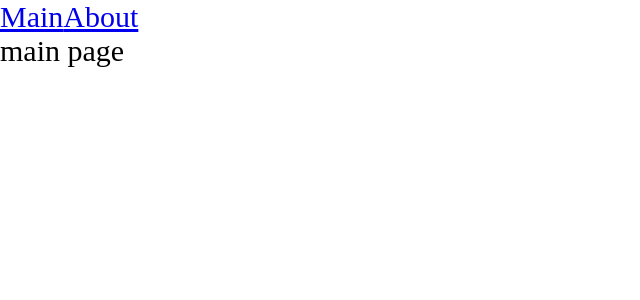
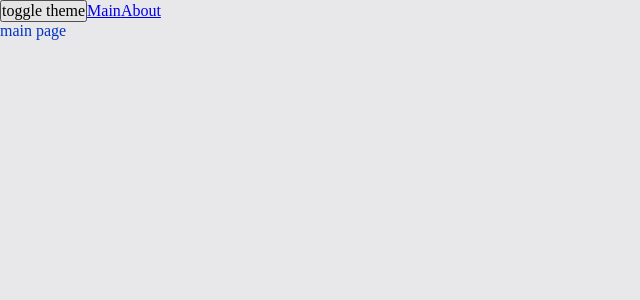
Before and after one commit to GreennPingvin/production-project, a React app: page / in a window 1280 px wide. Shown: the top 300 px of the page, without its empty margins (0-640 px from the left). Built offline with nearby package versions, Linux system fonts and the light colour scheme.

Commit message:
add themes

```diff
--- a/src/App.tsx
+++ b/src/App.tsx
@@ -1,14 +1,18 @@
-import React, { Suspense } from 'react'
-import Counter from './components/Counter'
-import './index.scss'
+import { Suspense } from 'react'
 import { Route, Routes } from 'react-router-dom'
 import { Link } from 'react-router-dom'
+
+import './styles/index.scss'
 import { MainPageAsync } from './pages/MainPage/MainPage.async'
 import { AboutPageAsync } from './pages/AboutPage/AboutPage.async'
+import { useTheme } from './theme/useTheme'
 
 const App = () => {
+  const { theme, toggleTheme } = useTheme()
+
   return (
-    <div className='app'>
+    <div className={`app ${theme}`}>
+      <button onClick={toggleTheme}>toggle theme</button>
       <Link to='/'>Main</Link>
       <Link to='/about'>About</Link>
       <Suspense fallback={<div>Loading...</div>}>
--- a/src/index.scss
+++ /dev/null
@@ -1,9 +0,0 @@
-* {
-  margin: 0;
-  padding: 0;
-  box-sizing: border-box;
-}
-
-.app {
-  font-size: 30px;
-}
--- a/src/index.tsx
+++ b/src/index.tsx
@@ -1,10 +1,13 @@
 import { BrowserRouter } from 'react-router-dom'
 import App from './App'
 import ReactDOM from 'react-dom/client'
+import ThemeProvider from './theme/ThemeProvider'
 
 const root = ReactDOM.createRoot(document.querySelector('#root'))
 root.render(
   <BrowserRouter>
-    <App />
+    <ThemeProvider>
+      <App />
+    </ThemeProvider>
   </BrowserRouter>
 )
--- /dev/null
+++ b/src/styles/index.scss
@@ -0,0 +1,11 @@
+@import './reset';
+@import './variables/global';
+@import './themes/default.scss';
+@import './themes/dark.scss';
+
+.app {
+  font: var(--font-m);
+  background-color: var(--bg-color);
+  color: var(--primary-color);
+  min-height: 100vh;
+}
--- /dev/null
+++ b/src/styles/reset.scss
@@ -0,0 +1,13 @@
+* {
+  margin: 0;
+  padding: 0;
+  box-sizing: border-box;
+}
+
+input,
+textarea,
+button,
+select {
+  margin: 0;
+  font: inherit;
+}
--- /dev/null
+++ b/src/styles/themes/dark.scss
@@ -0,0 +1,5 @@
+.app.dark {
+  --bg-color: #090949;
+  --primary-color: #049604;
+  --secondary-color: #94ff94;
+}
--- /dev/null
+++ b/src/styles/themes/default.scss
@@ -0,0 +1,5 @@
+.app.default {
+  --bg-color: #e8e8ea;
+  --primary-color: #0232c2;
+  --secondary-color: #0449e0;
+}
--- /dev/null
+++ b/src/styles/variables/global.scss
@@ -0,0 +1,12 @@
+:root{
+  --font-family-main: Consolas, 'Times New Roman', serif;
+
+  --font-size-m: 16px;
+  --font-line-m: 24px;
+  --font-m: var(--font-size-m) / var(--font-line-m) var(--font-family-main)
+
+  --font-size-l: 24px;
+  --font-line-l: 32px;
+  --font-l: var(--font-size-l) / var(--font-line-l) var(--font-family-main)
+
+}
--- /dev/null
+++ b/src/theme/ThemeContext.tsx
@@ -0,0 +1,15 @@
+import { createContext } from 'react'
+
+export enum Theme {
+  DEFAULT = 'default',
+  DARK = 'dark',
+}
+
+export interface ThemeContextProps {
+  theme?: Theme
+  setTheme?: (theme: Theme) => void
+}
+
+export const ThemeContext = createContext<ThemeContextProps>({})
+
+export const LOCAL_STORAGE_THEME_KEY = 'theme'
--- /dev/null
+++ b/src/theme/ThemeProvider.tsx
@@ -0,0 +1,29 @@
+import React, { FC, useMemo, useState } from 'react'
+import { LOCAL_STORAGE_THEME_KEY, Theme, ThemeContext } from './ThemeContext'
+
+const defaultTheme =
+  (localStorage.getItem(LOCAL_STORAGE_THEME_KEY) as Theme) || Theme.DEFAULT
+
+interface ThemeProviderProps {
+  children: React.ReactNode
+}
+
+const ThemeProvider: FC<ThemeProviderProps> = ({ children }) => {
+  const [theme, setTheme] = useState<Theme>(defaultTheme)
+
+  const defaultProps = useMemo(
+    () => ({
+      theme,
+      setTheme,
+    }),
+    [theme]
+  )
+
+  return (
+    <ThemeContext.Provider value={defaultProps}>
+      {children}
+    </ThemeContext.Provider>
+  )
+}
+
+export default ThemeProvider
--- /dev/null
+++ b/src/theme/useTheme.tsx
@@ -0,0 +1,19 @@
+import { useContext } from 'react'
+import { LOCAL_STORAGE_THEME_KEY, Theme, ThemeContext } from './ThemeContext'
+
+interface UseThemeResult {
+  toggleTheme: () => void
+  theme: Theme
+}
+
+export function useTheme(): UseThemeResult {
+  const { theme, setTheme } = useContext(ThemeContext)
+
+  const toggleTheme = () => {
+    const newTheme = theme === Theme.DARK ? Theme.DEFAULT : Theme.DARK
+    setTheme(newTheme)
+    localStorage.setItem(LOCAL_STORAGE_THEME_KEY, newTheme)
+  }
+
+  return { theme, toggleTheme }
+}
```
Also changed, not shown: 1 other file (tests, documents, lock files or other folders).
